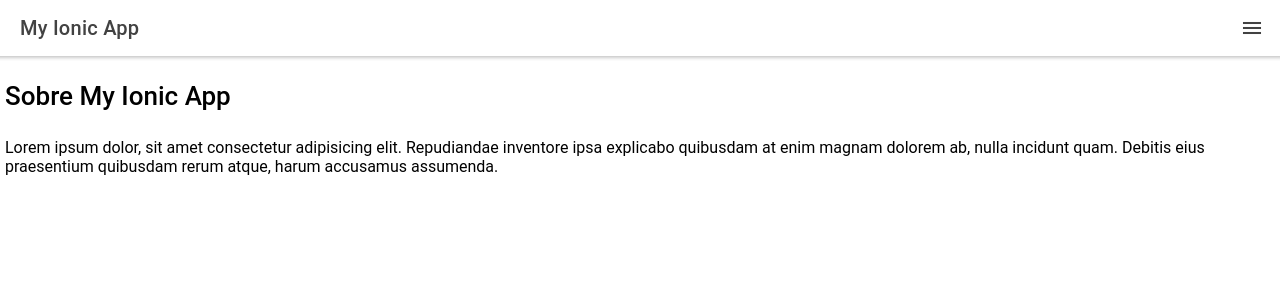
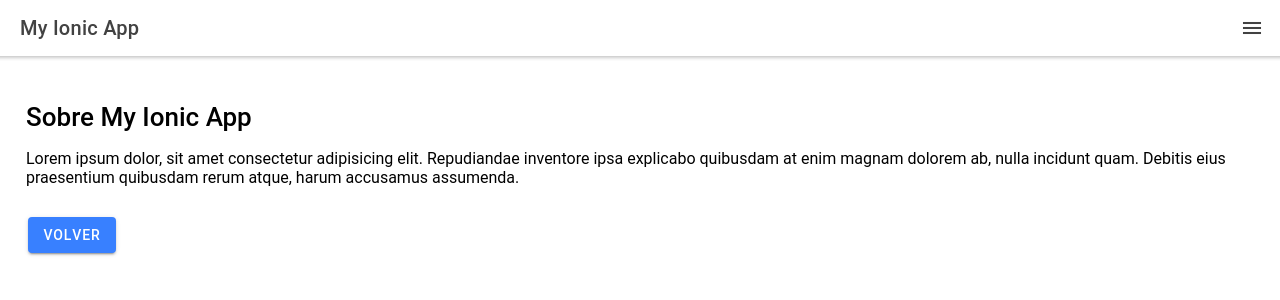
Before and after one commit to ppena77/ionic-react-ejercicio-peliculas, a React (Create React App) app: page /about in a window 1280 px wide. Shown: the top 300 px of the page. Built offline with nearby package versions, Linux system fonts and the light colour scheme.

Commit message:
Added Back to Home button in About page

```diff
--- a/src/pages/About.tsx
+++ b/src/pages/About.tsx
@@ -1,6 +1,5 @@
-import { IonContent, IonGrid, IonPage, IonRow } from "@ionic/react";
+import { IonContent, IonGrid, IonPage, IonRow, IonCol, IonButton } from "@ionic/react";
 
-import Navigation from "../components/Navigation";
 import Toolbar from "../components/Toolbar";
 
 const About: React.FC = () => {
@@ -8,13 +7,18 @@ const About: React.FC = () => {
     return (
         <IonPage>
             <Toolbar />
-            <IonContent>
+            <IonContent className="ion-padding">
                 <IonGrid>
                     <IonRow>
-                        <IonRow>
+                        <IonCol>
                             <h1>Sobre My Ionic App</h1>
                             <p>Lorem ipsum dolor, sit amet consectetur adipisicing elit. Repudiandae inventore ipsa explicabo quibusdam at enim magnam dolorem ab, nulla incidunt quam. Debitis eius praesentium quibusdam rerum atque, harum accusamus assumenda.</p>
-                        </IonRow>
+                        </IonCol>
+                    </IonRow>
+                    <IonRow>
+                        <IonCol>
+                            <IonButton routerLink="/home">Volver</IonButton>
+                        </IonCol>
                     </IonRow>
                 </IonGrid>
             </IonContent>
```
